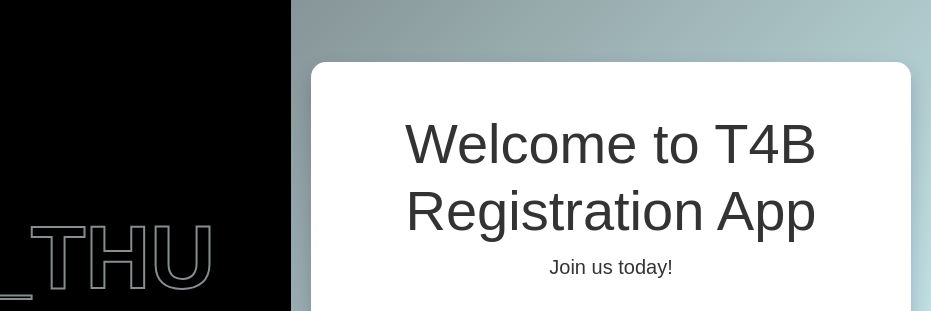
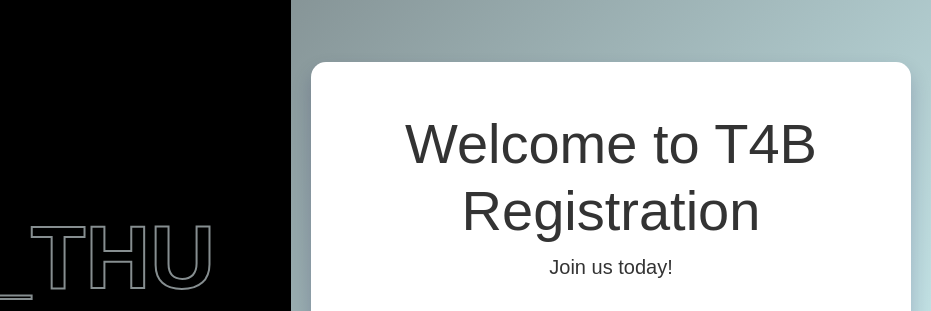
Before and after one commit to CryptoJanux/flask_nginx_mongo, a plain HTML site: page frontend/index.html in a window 1280 px wide. Shown: the part 170-481 px from the top of the page, 349-1280 px from the left. Drawn offline with nearby package versions, Linux system fonts and the light colour scheme.

Commit message:
Test  Day 2 index Title

```diff
--- a/frontend/index.html
+++ b/frontend/index.html
@@ -45,7 +45,7 @@
         </div>
         <div class="right-section">
             <div class="welcome-container text-center">
-                <h1 class="display-4">Welcome to T4B Registration App</h1>
+                <h1 class="display-4">Welcome to T4B Registration</h1>
                 <p class="lead">Join us today!</p>
                 <button class="btn btn-primary mt-3" data-bs-toggle="modal" data-bs-target="#registerModal">Register Here</button>
                 <button class="btn btn-primary mt-3" data-bs-toggle="modal" data-bs-target="#loginModal">Go To App</button>
```
